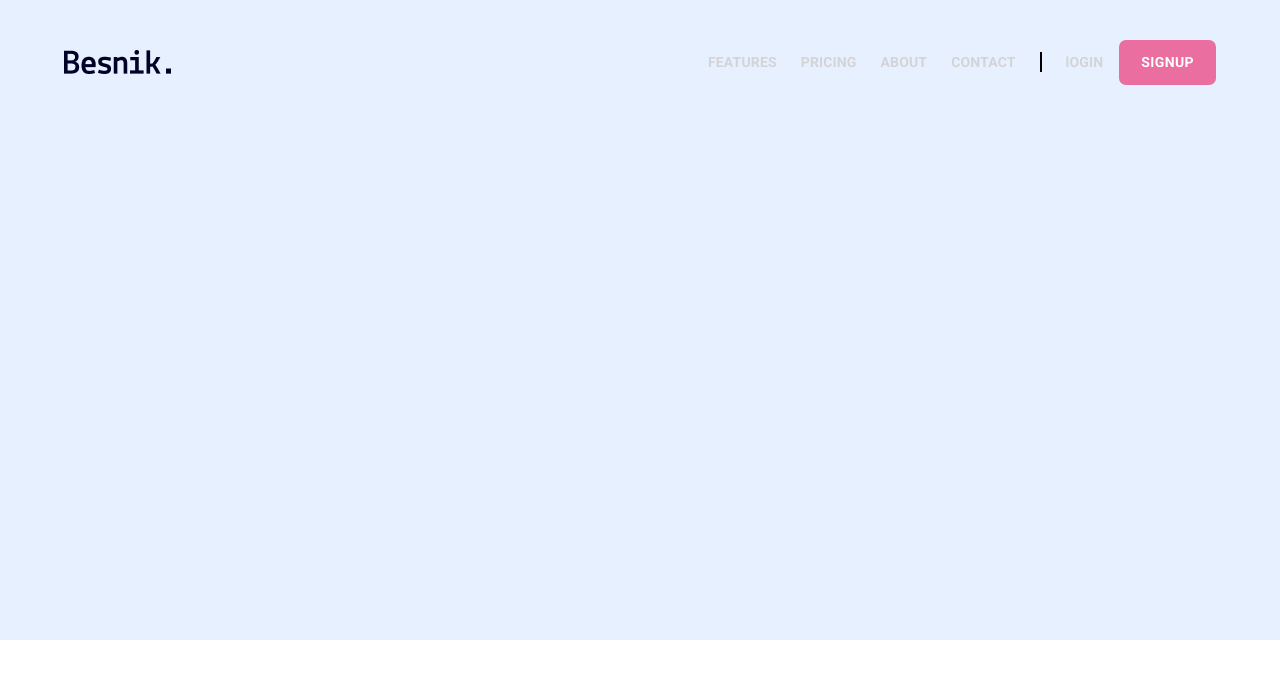
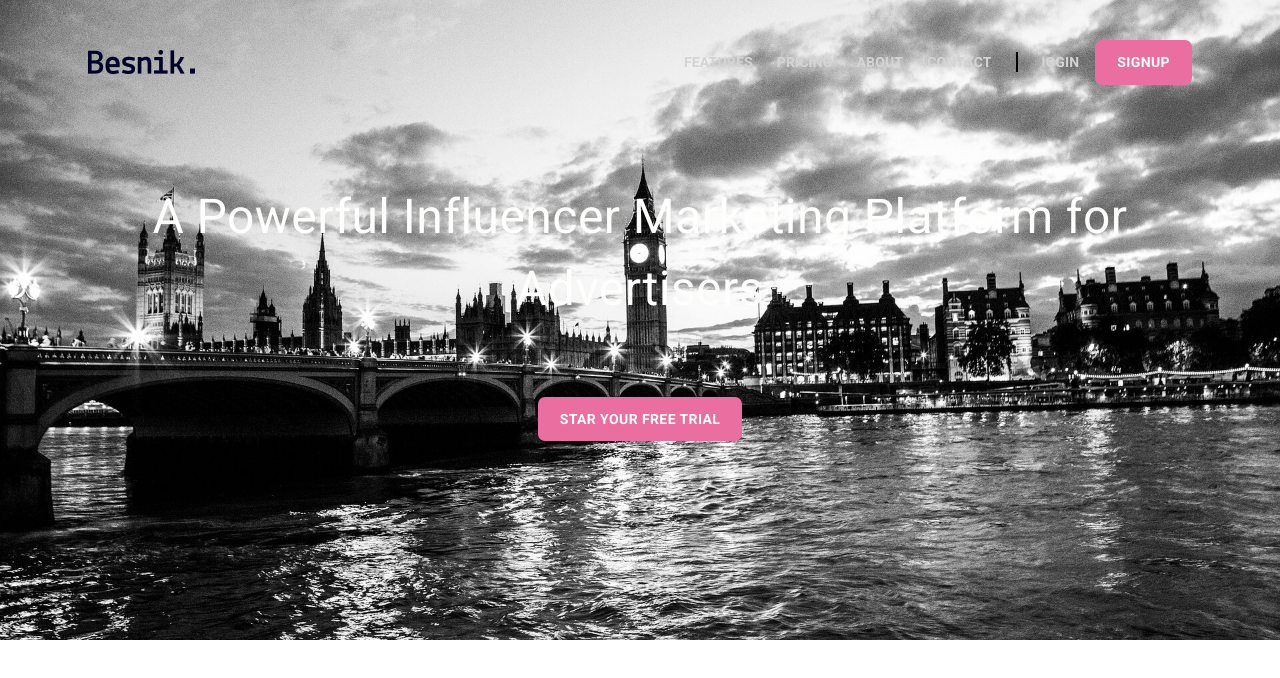
Before and after one commit to sebas-pr2000/Front-end-Prueba, a React (Create React App) app: page / in a window 1280 px wide. Shown: the top 678 px of the page. Built offline with nearby package versions, Linux system fonts and the light colour scheme.

Commit message:
Estilos en Container - Header

```diff
--- a/src/containers/Header.jsx
+++ b/src/containers/Header.jsx
@@ -1,15 +1,61 @@
-import { Box } from '@mui/material'
+import { Box, Card, CardMedia, styled, Typography } from '@mui/material'
+import { Container } from '@mui/system'
 import React from 'react'
+import CustomButton from '../components/CustomButton'
 import Navbar from '../components/Navbar'
 import backgroundCity from "../Images/city-palace.jpg"
 
 const Header = () => {
+
+    const CustomBox = styled(Box)(({ theme }) => ({
+        display: "flex",
+        flexDirection: "column",
+        justifyContent: "center",
+        alignItems: "center",
+        textAlign: "center",
+        gap: theme.spacing(5),
+        marginTop: theme.spacing(3),
+        [theme.breakpoints.down("md")]: {
+            flexDirection: "column",
+            alignItems: "center",
+            textAlign: "center"
+        }
+    }));
+
+    const Title = styled(Typography)(({ theme }) => ({
+        fontSize: "48px",
+        color: "#fefefd",
+        fontWeight: "inherit",
+        margin: theme.spacing(4, 0, 4, 0),
+        [theme.breakpoints.down("sm")]: {
+            fontSize: "26px",
+        }
+    }));
+
     return (
-        <Box sx={{
-            backgroundColor: "#E6F0FF", minHeight: "80vh"
+        <CardMedia image={backgroundCity} sx={{
+            filter: "invert(60 %) sepia(6%) saturate(814 %) hue - rotate(179deg) brightness(91 %) contrast(90 %)",
+            minHeight: "80vh"
         }}>
-            <Navbar />
-        </Box>
+            <Container>
+                <Navbar />
+                <CustomBox>
+                    <Title>
+                        A Powerful Influencer Marketing
+                        Platform for Advertisers
+
+                    </Title>
+                    <Box >
+                        <CustomButton
+                            backgroundColor="#ea6e9f"
+                            color="#fefefd"
+                            buttonText="STAR YOUR FREE TRIAL"
+                        />
+                    </Box>
+
+                </CustomBox>
+            </Container>
+        </ CardMedia >
     )
 }
 
```
